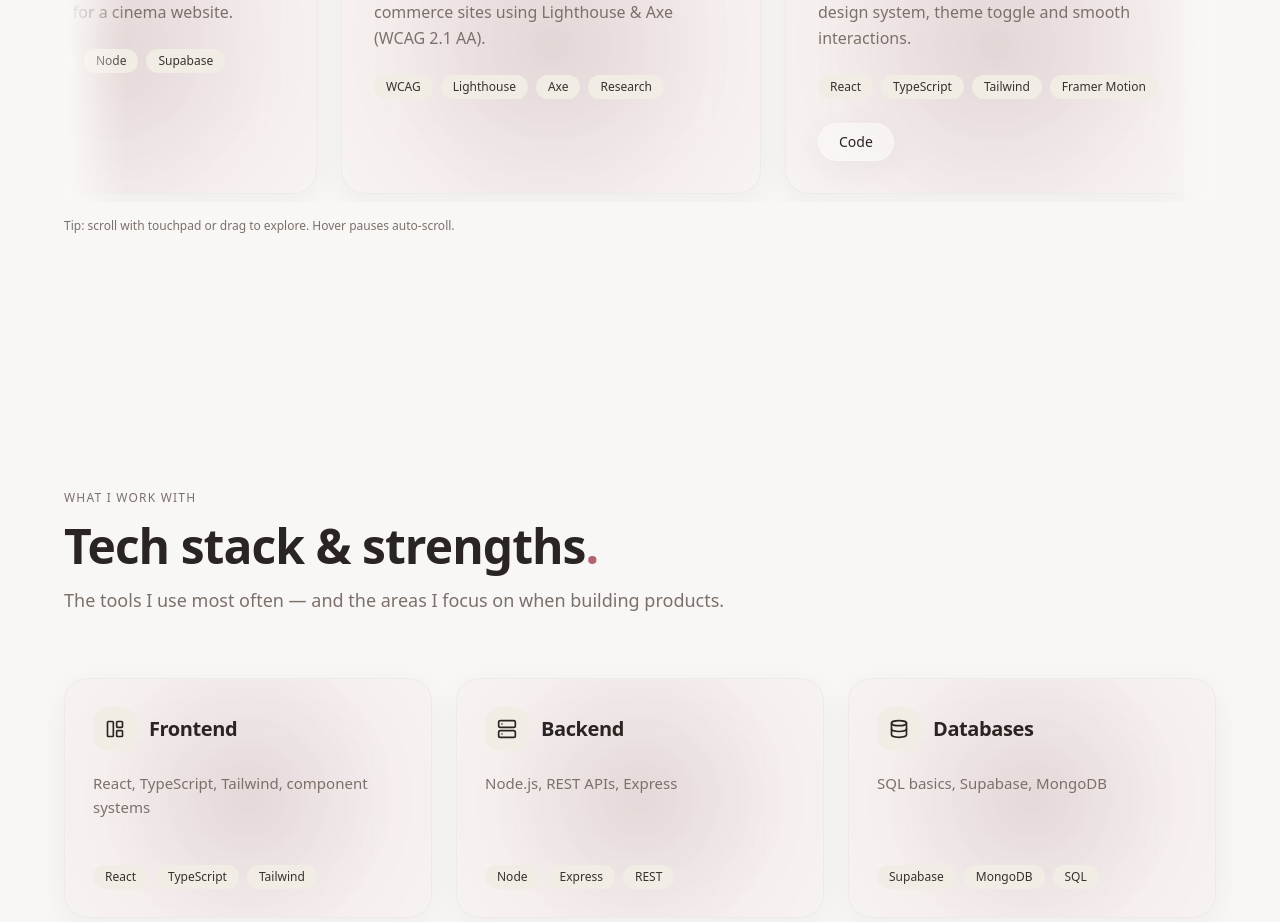
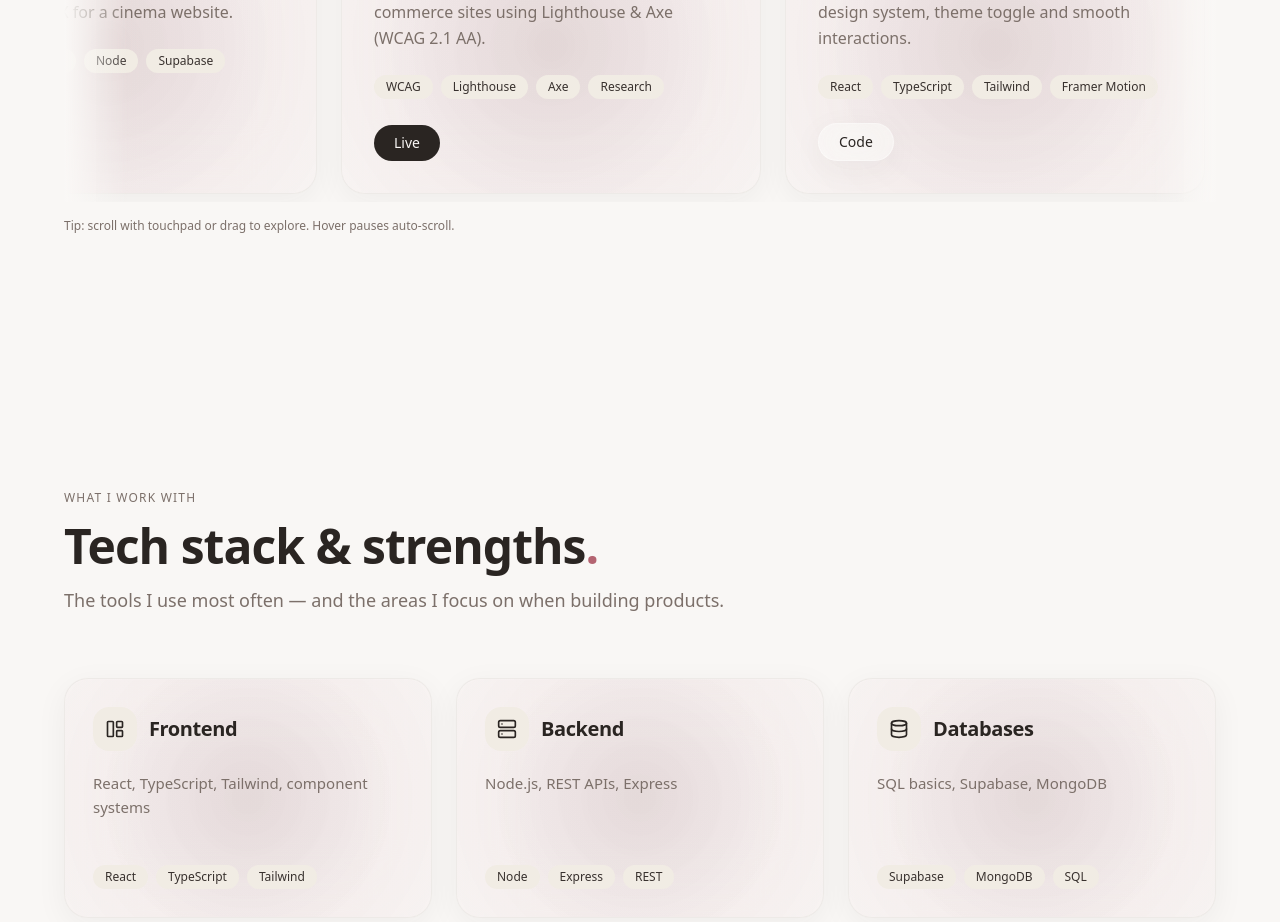
Before and after one commit to linneanore/portfolio-1, a React (Vite) app: page / in a window 1280 px wide. Shown: the part 2140-3062 px from the top of the page. Built offline with nearby package versions, Linux system fonts and the light colour scheme.

Commit message:
add WCAG accessibility audit report (bachelor thesis)

```diff
--- a/src/components/Projects.tsx
+++ b/src/components/Projects.tsx
@@ -43,7 +43,7 @@ const projects: Project[] = [
     description:
       "Accessibility evaluation of Swedish e-commerce sites using Lighthouse & Axe (WCAG 2.1 AA).",
     tags: ["WCAG", "Lighthouse", "Axe", "Research"],
-    live: "#",
+    live: "https://github.com/linneanore/wcag-accessibility-audit",
     code: "#",
   },
   {
```
